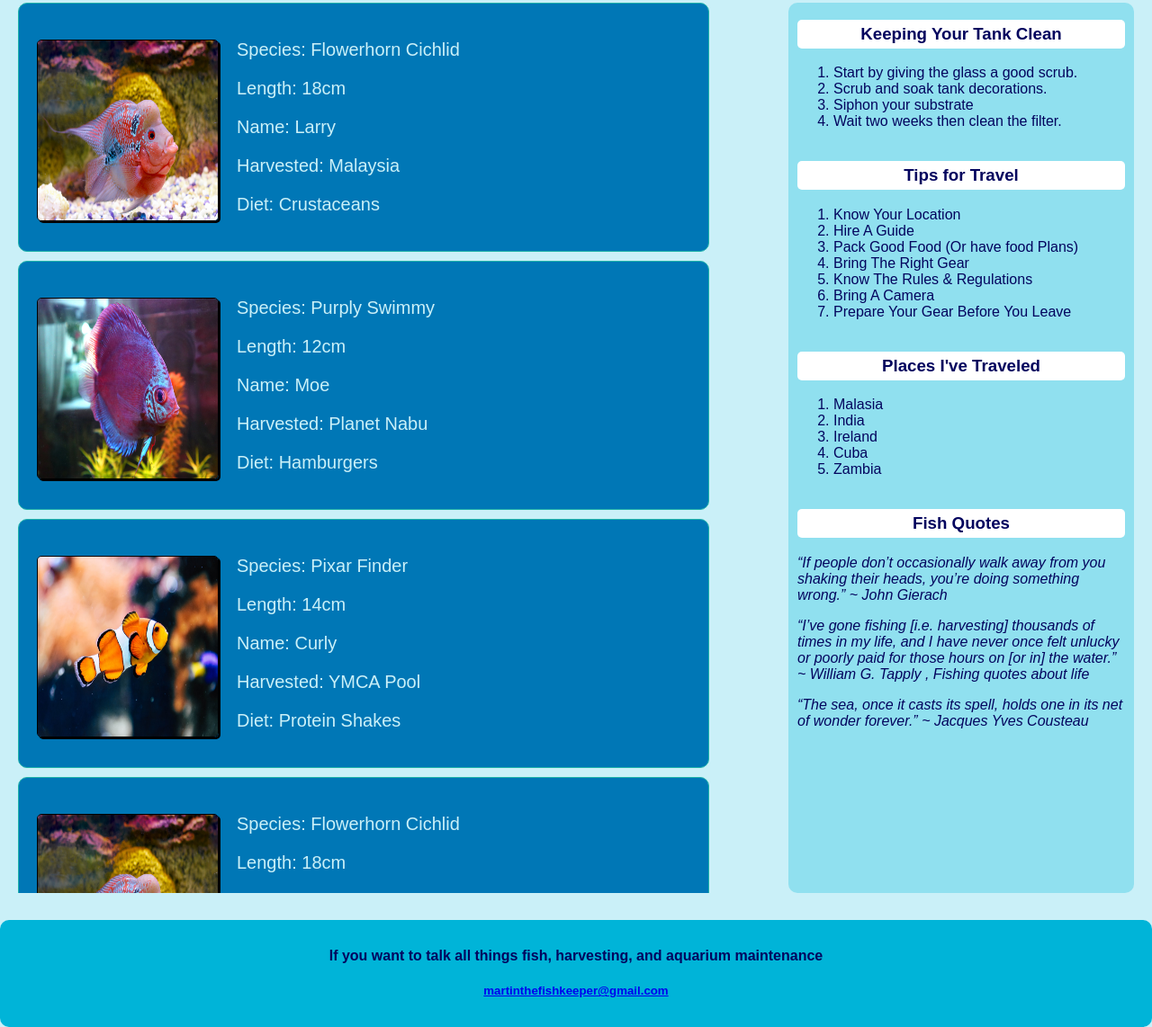
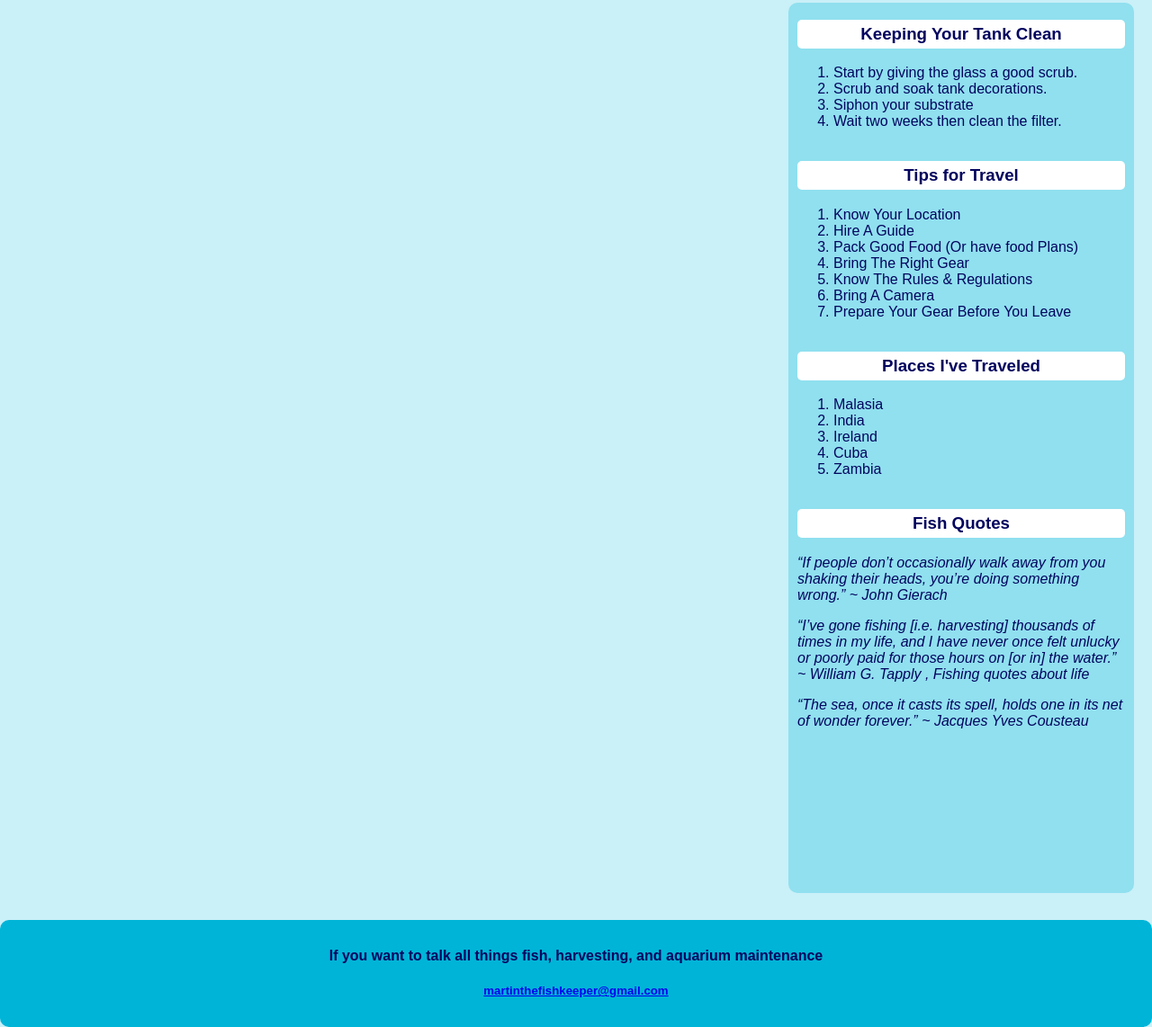
Before and after one commit to StephenSGambill/martins-aquarium, a plain HTML site: page index.html in a window 1280 px wide. Shown: the part 187-1329 px from the top of the page at 90% size. Drawn offline with Linux system fonts and the light colour scheme.

Commit message:
My third version of Martin's Aquarium project

```diff
--- a/index.html
+++ b/index.html
@@ -17,103 +17,8 @@
     <div class="mainContentContainer">
 
         <div class="fishCardContainer">
-
-            <div class="fishCardFlex">
-                <img class="fishCardPic" src="/images/Petland_Texas_Flowerhorn_Cichlid.jpeg">
-                <div class="fishCardInfo">
-                    <p class="fishCardSpecies">Species: Flowerhorn Cichlid</p>
-                    <p class="fishCardLength">Length: 18cm</p>
-                    <p class="fishCardName">Name: Larry</p>
-                    <p class="fishCardHarvested">Harvested: Malaysia</p>
-                    <p class="fishCardDiet">Diet: Crustaceans</p>
+            <div class="fishList">
             </div>
-            </div>
-
-            <div class="fishCardFlex">
-                <img class="fishCardPic" src="/images/fish2.jpeg">
-                <div class="fishCardInfo">
-                    <p class="fishCardSpecies">Species: Purply Swimmy</p>
-                    <p class="fishCardLength">Length: 12cm</p>
-                    <p class="fishCardName">Name: Moe</p>
-                    <p class="fishCardHarvested">Harvested: Planet Nabu</p>
-                    <p class="fishCardDiet">Diet: Hamburgers</p>
-                </div>
-            </div>
-
-            <div class="fishCardFlex">
-                <img class="fishCardPic" src="/images/nemo.jpeg">
-                <div class="fishCardInfo">
-                    <p class="fishCardSpecies">Species: Pixar Finder</p>
-                    <p class="fishCardLength">Length: 14cm</p>
-                    <p class="fishCardName">Name: Curly</p>
-                    <p class="fishCardHarvested">Harvested: YMCA Pool</p>
-                    <p class="fishCardDiet">Diet: Protein Shakes</p>
-                </div>
-            </div>
-            <div class="fishCardFlex">
-                <img class="fishCardPic" src="/images/Petland_Texas_Flowerhorn_Cichlid.jpeg">
-                <div class="fishCardInfo">
-                    <p class="fishCardSpecies">Species: Flowerhorn Cichlid</p>
-                    <p class="fishCardLength">Length: 18cm</p>
-                    <p class="fishCardName">Name: Larry</p>
-                    <p class="fishCardHarvested">Harvested: Malaysia</p>
-                    <p class="fishCardDiet">Diet: Crustaceans</p>
-            </div>
-            </div>
-
-            <div class="fishCardFlex">
-                <img class="fishCardPic" src="/images/fish2.jpeg">
-                <div class="fishCardInfo">
-                    <p class="fishCardSpecies">Species: Purply Swimmy</p>
-                    <p class="fishCardLength">Length: 12cm</p>
-                    <p class="fishCardName">Name: Moe</p>
-                    <p class="fishCardHarvested">Harvested: Planet Nabu</p>
-                    <p class="fishCardDiet">Diet: Hamburgers</p>
-                </div>
-            </div>
-
-            <div class="fishCardFlex">
-                <img class="fishCardPic" src="/images/nemo.jpeg">
-                <div class="fishCardInfo">
-                    <p class="fishCardSpecies">Species: Pixar Finder</p>
-                    <p class="fishCardLength">Length: 14cm</p>
-                    <p class="fishCardName">Name: Curly</p>
-                    <p class="fishCardHarvested">Harvested: YMCA Pool</p>
-                    <p class="fishCardDiet">Diet: Protein Shakes</p>
-                </div>
-            </div>  <div class="fishCardFlex">
-                <img class="fishCardPic" src="/images/Petland_Texas_Flowerhorn_Cichlid.jpeg">
-                <div class="fishCardInfo">
-                    <p class="fishCardSpecies">Species: Flowerhorn Cichlid</p>
-                    <p class="fishCardLength">Length: 18cm</p>
-                    <p class="fishCardName">Name: Larry</p>
-                    <p class="fishCardHarvested">Harvested: Malaysia</p>
-                    <p class="fishCardDiet">Diet: Crustaceans</p>
-            </div>
-            </div>
-
-            <div class="fishCardFlex">
-                <img class="fishCardPic" src="/images/fish2.jpeg">
-                <div class="fishCardInfo">
-                    <p class="fishCardSpecies">Species: Purply Swimmy</p>
-                    <p class="fishCardLength">Length: 12cm</p>
-                    <p class="fishCardName">Name: Moe</p>
-                    <p class="fishCardHarvested">Harvested: Planet Nabu</p>
-                    <p class="fishCardDiet">Diet: Hamburgers</p>
-                </div>
-            </div>
-
-            <div class="fishCardFlex">
-                <img class="fishCardPic" src="/images/nemo.jpeg">
-                <div class="fishCardInfo">
-                    <p class="fishCardSpecies">Species: Pixar Finder</p>
-                    <p class="fishCardLength">Length: 14cm</p>
-                    <p class="fishCardName">Name: Curly</p>
-                    <p class="fishCardHarvested">Harvested: YMCA Pool</p>
-                    <p class="fishCardDiet">Diet: Protein Shakes</p>
-                </div>
-            </div>
-
         </div>
 
 
@@ -167,6 +72,8 @@
         <h4>If you want to talk all things fish, harvesting, and aquarium maintenance</h4>
         <h5><a href="mailto: martinthefishkeeper@gmail.com">martinthefishkeeper@gmail.com</a></h5>
         </div>
-	<script src="scripts/main.js"></script>
+	<!-- <script src="scripts/main.js"></script> -->
+    <script type="module" src="./scripts/main.js"></script>
+</body>
   </body>
 </html>
```
